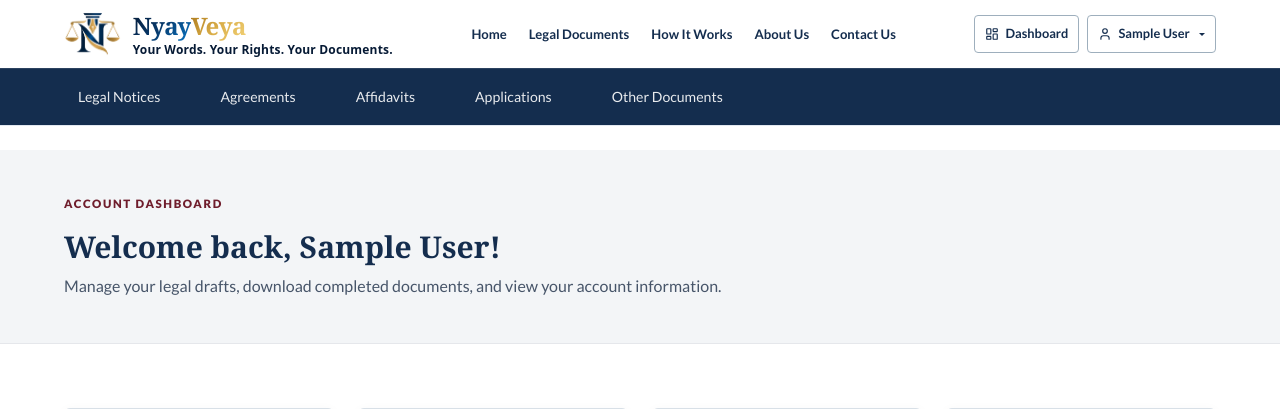
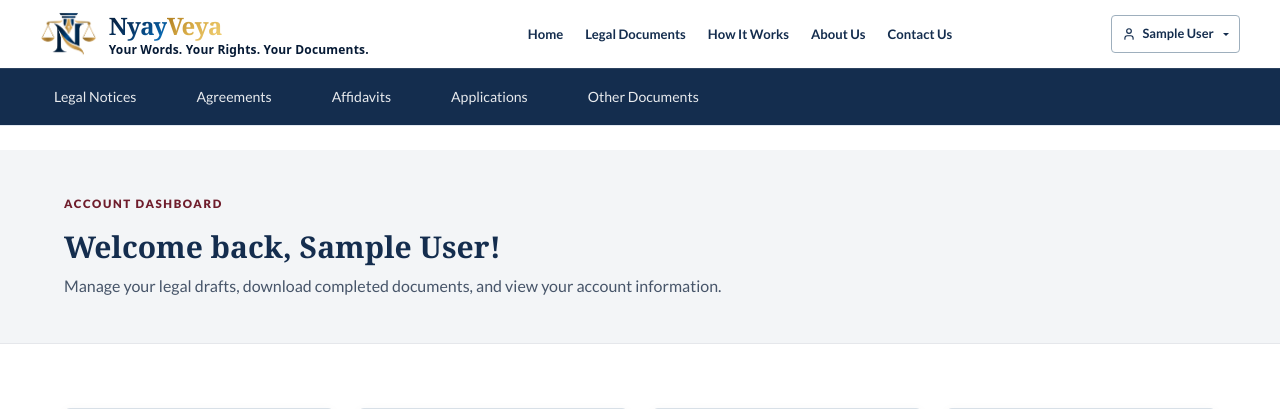
Before and after one commit to surbhijadam/NyayVeya-legal-drafting-platform, a Flask app: page /auth/dashboard in a window 1280 px wide. Shown: the top 409 px of the page. Run offline with Flask 3, Linux system fonts and the light colour scheme; the visitor is signed in with stand-in values (Sample User, id 1); data comes from the database, SQL or seed files in the repository; data that the repository does not hold is empty; some libraries are stand-ins or nearby versions.

Commit message:
fix(ui): position logo on left corner, user dropdown on right corner, and remove redundant dashboard button

```diff
--- a/app/static/css/style.css
+++ b/app/static/css/style.css
@@ -239,12 +239,11 @@ p {
     background: #f8fafc;
 }
 
-/* Header Specific Responsive Shell & Spacing */
-.header-shell {
+/* Header Corner-to-Corner Container */
+.header-container {
     width: 100%;
-    max-width: 1200px;
-    margin-inline: auto;
-    padding-inline: clamp(16px, 3vw, 24px);
+    margin: 0;
+    padding-inline: clamp(16px, 3.5vw, 40px);
     box-sizing: border-box;
 }
 
@@ -743,7 +742,8 @@ p {
         gap: 16px;
     }
 
-    .category-strip .shell {
+    .category-strip .shell,
+    .category-strip .header-container {
         overflow-x: auto;
         white-space: nowrap;
         -webkit-overflow-scrolling: touch;
--- a/app/templates/base.html
+++ b/app/templates/base.html
@@ -23,7 +23,7 @@
     <script src="https://cdn.jsdelivr.net/npm/lucide@0.577.0/dist/umd/lucide.min.js" type="text/javascript"></script>
 
     <!-- Custom NyayVeya CSS -->
-    <link rel="stylesheet" href="{{ url_for('static', filename='css/style.css') }}?v=3">
+    <link rel="stylesheet" href="{{ url_for('static', filename='css/style.css') }}?v=4">
 
     {% block extra_head %}{% endblock %}
 </head>
@@ -31,7 +31,7 @@
 
     <!-- Main Navigation Header -->
     <header class="bg-white border-b border-slate-200 sticky-top w-full">
-        <div class="shell header-shell flex items-center justify-between gap-3 md:gap-4 py-2.5">
+        <div class="header-container flex items-center justify-between gap-4 py-2.5">
             <!-- Brand Logo -->
             <a href="{{ url_for('main.home') }}" class="brand-logo-link flex items-center gap-2.5 sm:gap-3 text-left shrink-0 text-decoration-none" aria-label="NyayVeya home">
                 <img src="{{ url_for('static', filename='images/logo.png') }}"
@@ -54,12 +54,9 @@
                 <a href="{{ url_for('main.contact') }}" class="navlink {% if request.endpoint == 'main.contact' %}active{% endif %}">Contact Us</a>
             </nav>
 
-            <!-- Desktop Auth Links -->
+            <!-- Desktop Auth Links (Right Corner) -->
             <div class="desktop-nav flex items-center gap-2 shrink-0">
                 {% if current_user.is_authenticated %}
-                    <a href="{{ url_for('auth.dashboard') }}" class="button secondary header-btn text-sm">
-                        <i data-lucide="layout-dashboard" class="w-3.5 h-3.5"></i> Dashboard
-                    </a>
                     <div class="dropdown">
                         <button class="button secondary header-btn text-sm dropdown-toggle" type="button" data-bs-toggle="dropdown" aria-expanded="false">
                             <i data-lucide="user" class="w-3.5 h-3.5"></i>
@@ -132,7 +129,7 @@
 
         <!-- Sub-Header Category Strip -->
         <nav aria-label="Document categories" class="category-strip bg-[#142D4E] text-white">
-            <div class="shell flex gap-8 py-2.5 text-sm overflow-x-auto">
+            <div class="header-container flex gap-8 py-2.5 text-sm overflow-x-auto">
                 <a href="{{ url_for('main.document_list') }}?category=notices" data-category="notices">Legal Notices</a>
                 <a href="{{ url_for('main.document_list') }}?category=agreements" data-category="agreements">Agreements</a>
                 <a href="{{ url_for('main.document_list') }}?category=affidavits" data-category="affidavits">Affidavits</a>
```
